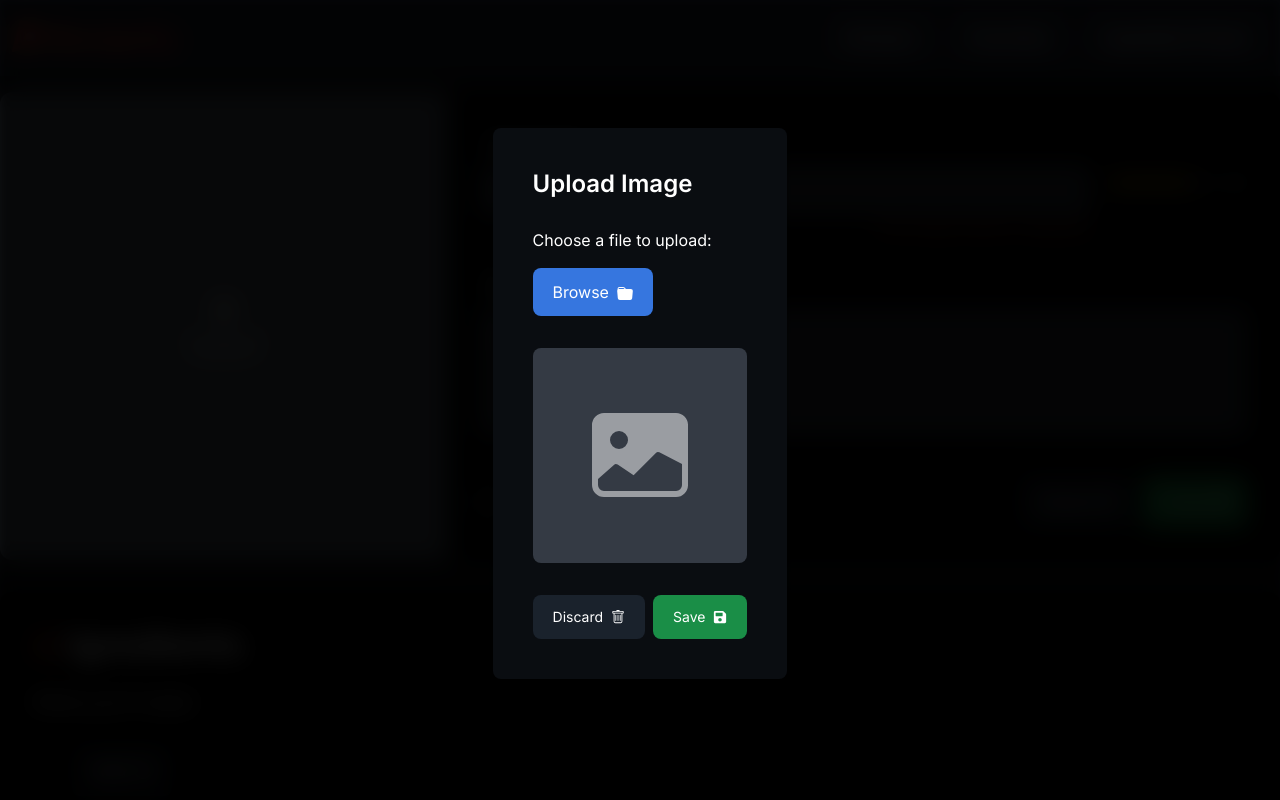
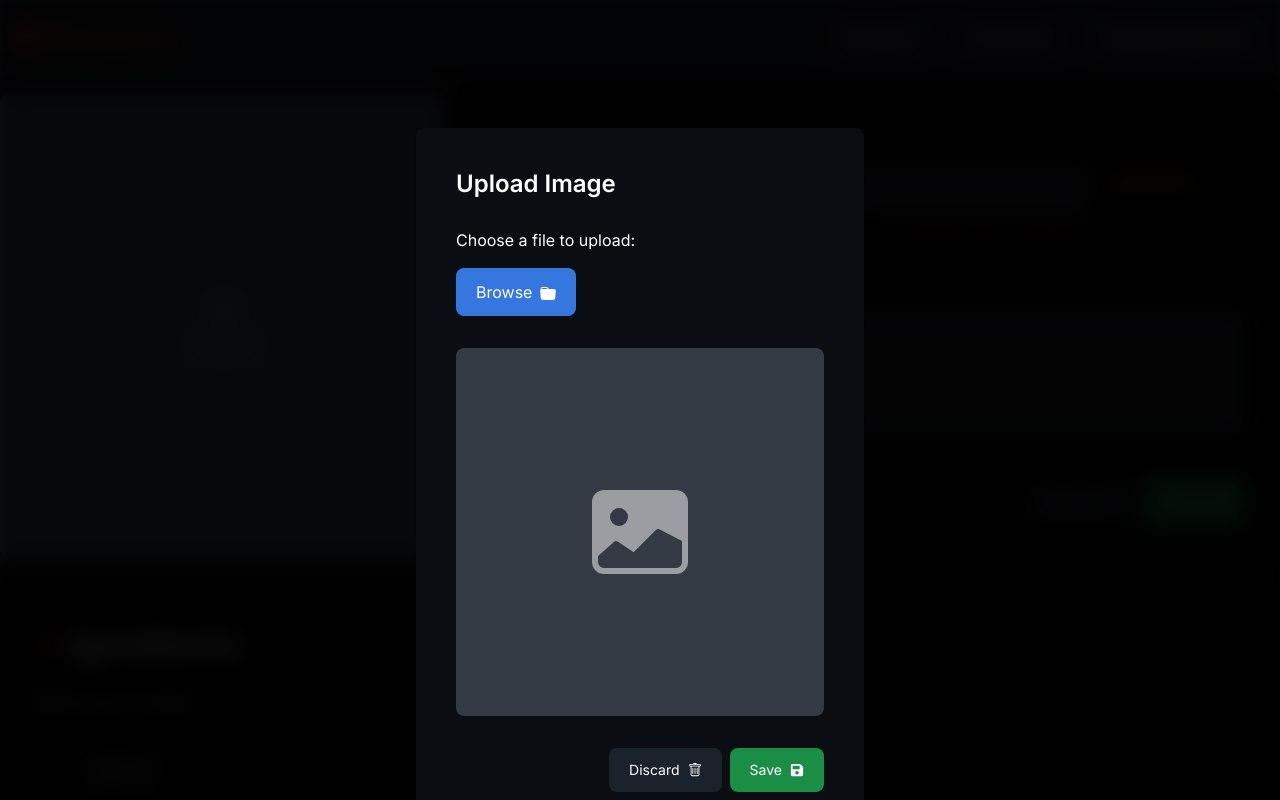
Before and after one commit to piotrokrutniak/next-js-starter, a Next.js app: page /admin/recipe/add in a window 1280 px wide. Both pictures are taken after a click on the element 224 px from the left and 326 px from the top of the page. Shown: the top 800 px of the page. Built offline with nearby package versions, Linux system fonts and the light colour scheme.

Commit message:
DTO types, popup cleanup

```diff
--- a/src/app/(pages)/admin/recipe/add/page.tsx
+++ b/src/app/(pages)/admin/recipe/add/page.tsx
@@ -4,7 +4,7 @@ import Rating from '@/app/components/generic/rating'
 import Button from '@/app/components/generic/button'
 import { FaBookmark, FaRegBookmark, FaClock, FaSave, FaTrashAlt } from 'react-icons/fa'
 import { BsClock, BsBookFill, BsCardList, BsShopWindow, BsUpload, BsPlusCircle, BsArrowClockwise, BsTrash, BsCloudUploadFill, BsFolder, BsFolderFill, BsImageFill, BsX } from 'react-icons/bs'
-import { Dispatch, SetStateAction, useEffect, useRef, useState } from 'react'
+import { Dispatch, MutableRefObject, SetStateAction, useEffect, useRef, useState } from 'react'
 import FormInput from '@/app/components/generic/formInput';
 import TextArea from '@/app/components/generic/textArea';
 import IngredientList from '@/app/components/recipeForm/ingredientFormList';
@@ -14,6 +14,8 @@ import { start } from 'repl';
 import FormPopup from '@/app/components/generic/formPopup';
 import Router from 'next/router';
 import Link from 'next/link';
+import { FileOrUndefined } from '@/app/types';
+import ImageUploadPopUp from '@/app/components/popUps/ImageUploadPopUp/imageUploadPopUp';
 
 export default function RecipePage(){
     const [isSaved, setSaved] = useState(false)
@@ -22,8 +24,6 @@ export default function RecipePage(){
     const [uploadOpen, setUploadOpen] = useState(false)
     const [thumbnail, setThumbnail] = useState<FileOrUndefined>(undefined)
     const [fileToUpload, setFileToUpload] = useState<FileOrUndefined>()
-
-    type FileOrUndefined = File | undefined;
 
     const fileInput = useRef<HTMLInputElement | null>(null)
 
@@ -106,24 +106,8 @@ export default function RecipePage(){
         <main className="flex flex-col m-auto max-xl:mx-3 gap-4">
             {uploadOpen &&
             <div className="w-full h-full fixed top-0 left-0 bg-black/50 backdrop-blur-md z-50 text-white">
-                    <FormPopup className="w-112" headerText="Upload Image" uploadFunction={() => console.log("click")} setPopUpOpen={setUploadOpen} popupOpen={uploadOpen}
-                        triggerDiscard={ImageUploadDiscard} triggerSave={SaveThumbnail}>
-                            <h2>Choose a file to upload:</h2>
-                            <input ref={fileInput} type="file" accept=".jpg,.jpeg,.png,.pneg" className="hidden" onChange={(e) => HandleFileChange(e)} />
-                            <Button onClick={(e) => TriggerFileInput()} className="w-fit mt-2 mb-6">
-                                Browse <BsFolderFill className="mt-1"/>
-                            </Button>
-
-                            <div className="flex aspect-square w-full bg-slate-400/30 relative rounded-lg overflow-hidden place-items-center justify-center">
-
-                                {fileToUpload ? <Image layout="fill" objectFit="cover" className="w-full h-full" src={URL.createObjectURL(fileToUpload)} alt="Image to be uploaded"/> : <BsImageFill className="w-24 h-24 opacity-50"/>}
-                                {fileToUpload ?
-                                <BsX className="absolute top-0 right-0 w-10 h-10 cursor-pointer opacity-60 hover:opacity-100 transition-all active:opacity-30 duration-100"
-                                    onClick={() => setFileToUpload(undefined)}/> :
-                                <></>}
-                            </div>
-                            {fileToUpload && <h3 className="text-sm w-full break-words">{fileToUpload?.name}</h3>}
-                    </FormPopup>
+                    <ImageUploadPopUp HandleFileChange={HandleFileChange} ImageUploadDiscard={ImageUploadDiscard} SaveThumbnail={SaveThumbnail} TriggerFileInput={TriggerFileInput}
+                        fileInput={fileInput} fileToUpload={fileToUpload} setFileToUpload={setFileToUpload} setUploadOpen={setUploadOpen} uploadOpen={uploadOpen}/>
             </div>
             }
             <section id="header-section" className='max-w-7xl h-112 min-h-fit bg-black/90 flex m-auto w-full rounded-xl mt-4 shadow-md shadow-black/40 overflow-clip'>
@@ -234,9 +218,8 @@ function AddIngredientPopup({setPopUpOpen, popupOpen} : {setPopUpOpen: any, popu
                 <div className="w-full flex gap-2 flex-col p-10 h-full bg-slate-700/20">
                     <h2 className="font-semibold text-2xl mb-5">Add New Ingredient</h2>
                     <FormInput label="Name" inputClassName="w-fit p-3 mb-6" placeholder="Enter ingredient name"/>
-                    <FormCheckbox className="w-44" label="Vegan?"/>
-                    <FormCheckbox className="w-44 mb-6" label="Vegetarian?"/>
-                    <FormCheckbox className="w-44 mb-6" label="Vegatbular?"/>
+                    <FormCheckbox className="w-44" label="Vegan"/>
+                    <FormCheckbox className="w-44 mb-6" label="Vegetarian"/>
                     <div className="flex flex-row-reverse gap-2">
                         <Button className="bg-green-500/70 hover:bg-green-500/90 active:opacity-80 text-sm font-normal py-1 transition-all flex items-center gap-2"
                             onClick={() => setSaved(x => !x)}>
--- a/src/app/components/generic/formPopup.tsx
+++ b/src/app/components/generic/formPopup.tsx
@@ -28,7 +28,7 @@ export default function FormPopup({children, headerText, setPopUpOpen, popupOpen
 
     return(
         <div className={`w-full text-base h-full bg-black/60 backdrop-blur-sm flex absolute top-0 left-0 justify-center`}>
-            <div className={`${className ?? ""} w-fit h-fit mt-32 rounded-lg shadow-md shadow-black/40 overflow-hidden bg-black`}>
+            <div className={`${className ?? ""} h-fit mt-32 rounded-lg shadow-md shadow-black/40 overflow-hidden bg-black`}>
                 <div className="w-full flex gap-2 flex-col p-10 h-full bg-slate-700/20">
                     <h2 className="font-semibold text-2xl mb-5">{headerText}</h2>
                     {children}
--- /dev/null
+++ b/src/app/components/popUps/ImageUploadPopUp/imageUploadPopUp.tsx
@@ -0,0 +1,31 @@
+import { FileOrUndefined } from "@/app/types";
+import { Dispatch, SetStateAction, MutableRefObject } from "react";
+import { BsFolderFill, BsImageFill, BsX } from "react-icons/bs";
+import Button from "../../generic/button";
+import Image from "next/image";
+
+import FormPopup from "../../generic/formPopup";
+
+export default function ImageUploadPopUp({ setUploadOpen, uploadOpen, ImageUploadDiscard, SaveThumbnail, fileInput, TriggerFileInput, HandleFileChange, fileToUpload, setFileToUpload }:
+    { setUploadOpen: Dispatch<SetStateAction<boolean>>; uploadOpen: boolean; ImageUploadDiscard(): void; SaveThumbnail(): void; fileInput: MutableRefObject<HTMLInputElement | null>; TriggerFileInput(): void;
+    HandleFileChange(event: any): void; fileToUpload: FileOrUndefined; setFileToUpload: (value: SetStateAction<FileOrUndefined>) => void; })
+{
+    return(
+        <FormPopup className="w-112" headerText="Upload Image" uploadFunction={() => console.log("click")} setPopUpOpen={setUploadOpen} popupOpen={uploadOpen}
+                        triggerDiscard={ImageUploadDiscard} triggerSave={SaveThumbnail}>
+                            <h2>Choose a file to upload:</h2>
+                            <input ref={fileInput} type="file" accept=".jpg,.jpeg,.png,.pneg" className="hidden" onChange={(e) => HandleFileChange(e)} />
+                    <Button onClick={(e) => TriggerFileInput()} className="w-fit mt-2 mb-6">
+                        Browse <BsFolderFill className="mt-1"/>
+                    </Button>
+                     <div className="flex aspect-square w-full bg-slate-400/30 relative rounded-lg overflow-hidden place-items-center justify-center">
+                        {fileToUpload ? <Image layout="fill" objectFit="cover" className="w-full h-full" src={URL.createObjectURL(fileToUpload)} alt="Image to be uploaded"/> : <BsImageFill className="w-24 h-24 opacity-50"/>}
+                        {fileToUpload ?
+                        <BsX className="absolute top-0 right-0 w-10 h-10 cursor-pointer opacity-60 hover:opacity-100 transition-all active:opacity-30 duration-100"
+                            onClick={() => setFileToUpload(undefined)}/> :
+                        <></>}
+                    </div>
+                    {fileToUpload && <h3 className="text-sm w-full break-words">{fileToUpload?.name}</h3>}
+        </FormPopup>
+    )
+}
--- a/src/app/layout.tsx
+++ b/src/app/layout.tsx
@@ -19,7 +19,7 @@ export default function RootLayout({
   return (
     <html lang="en">
       <body className={`${inter.className} bg-black`}>
-        <div className="bg-slate-600/20 min-h-screen">
+        <div className="bg-slate-600/20 min-h-screen pb-4">
         <NavBar/>
         {children}
         </div>
--- /dev/null
+++ b/src/app/types.tsx
@@ -0,0 +1,34 @@
+export type FileOrUndefined = File | undefined;
+
+// DTOs
+
+export type Recipe = {
+    _id?: String,
+    title: String,
+    summary: String,
+    preparationTime: Number,
+    rating: Number,
+    coverImage?: String
+}
+
+export type Ingredient = {
+    _id?: String,
+    name: String,
+    vegan: Boolean,
+    vegetarian: Boolean
+}
+
+export type RecipeIngredient = {
+    _id?: String,
+    recipeId: String,
+    quantity: Number,
+    measurementUnit: String
+}
+
+export type RecipeSection = {
+    _id?: String,
+    recipeId: String,
+    title: String,
+    richText: String,
+    order: Number
+}
```
